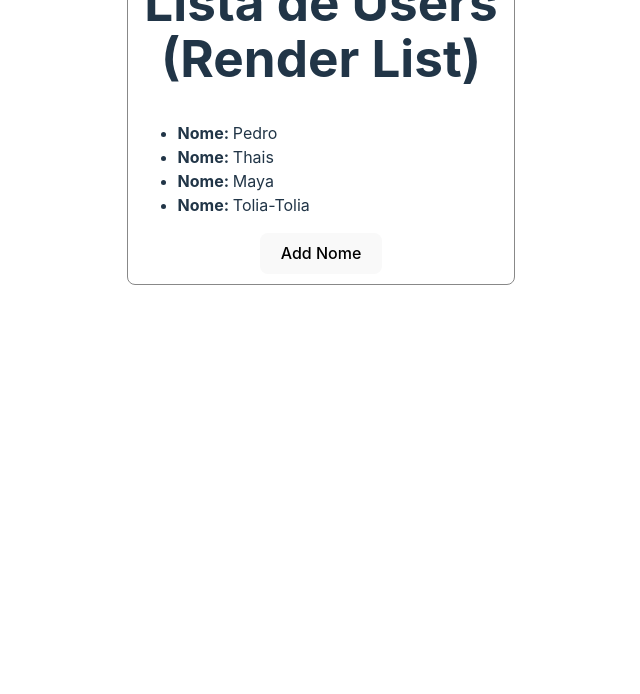
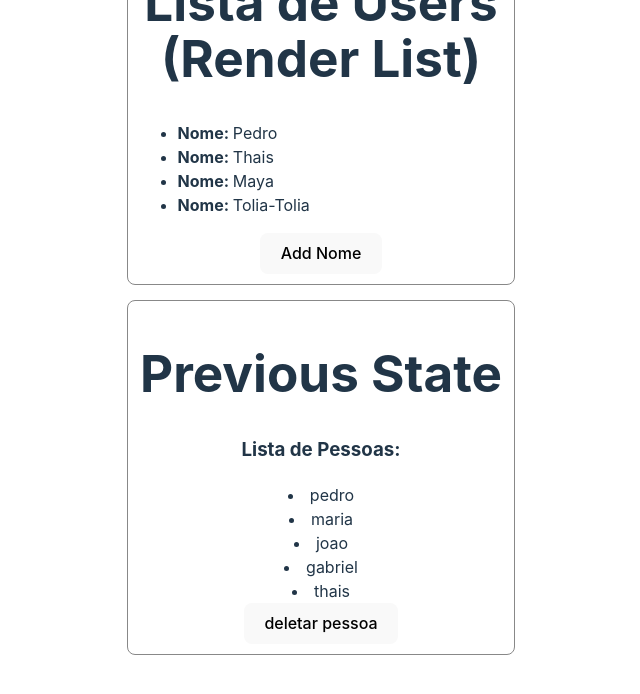
Before and after one commit to PedroSampaio11/aulas_react, a React (Vite) app in the folder 3_Avançando/avançando/: page / in a window 1280 px wide. Shown: the part 1197-1891 px from the top of the page, without its empty margins (329-969 px from the left). Built offline with nearby package versions, Linux system fonts and the light colour scheme.

Commit message:
"Added PreviousState component and updated App component with new styles and elements"

```diff
--- a/3_Avançando/avançando/src/App.jsx
+++ b/3_Avançando/avançando/src/App.jsx
@@ -8,6 +8,8 @@ import img2 from "./assets/img2.png";
 import Hook from "./components/Hook";
 // importando list
 import ListRender from "./components/ListRender";
+// importando previous state
+import PreviousState from "./components/PreviousState";
 
 function App() {
   return (
@@ -25,7 +27,7 @@ function App() {
 
       <div
         className="hook"
-        style={{ border: "1.5px solid", borderRadius: "8px", padding: "10px"}}
+        style={{ border: "1.5px solid", borderRadius: "8px", padding: "10px" }}
       >
         <h1>hooks</h1>
         <Hook />
@@ -46,6 +48,18 @@ function App() {
         </h1>
         <ListRender />
       </div>
+      <div
+        className="list"
+        style={{
+          border: "1.5px solid #888",
+          borderRadius: "8px",
+          padding: "10px",
+          margin: "15px 0"
+        }}
+      >
+        <h1 style={{ textAlign: "center" }}>Previous State</h1>
+        <PreviousState />
+      </div>
     </div>
   );
 }
--- /dev/null
+++ b/3_Avançando/avançando/src/components/PreviousState.jsx
@@ -0,0 +1,33 @@
+/** @format */
+
+import { useState } from "react";
+
+const PreviousState = () => {
+  const [persons, setPersons] = useState([
+    { id: 1, nome: "pedro" },
+    { id: 2, nome: "maria" },
+    { id: 3, nome: "joao" },
+    { id: 4, nome: "gabriel" },
+    { id: 5, nome: "thais" },
+  ]);
+
+  // funçao para deletar
+  const deletePerson = () => {
+    const randomId = Math.floor(Math.random() * 6);
+    setPersons((prevPersons) =>
+      prevPersons.filter((person) => person.id !== randomId)
+    ); // Corrigido
+  };
+
+  return (
+    <div>
+      <h3>Lista de Pessoas: </h3>
+      {persons.map((p) => (
+        <li key={p.id}>{p.nome}</li>
+      ))}
+      <button onClick={deletePerson}> deletar pessoa </button>
+    </div>
+  );
+};
+
+export default PreviousState;
```
